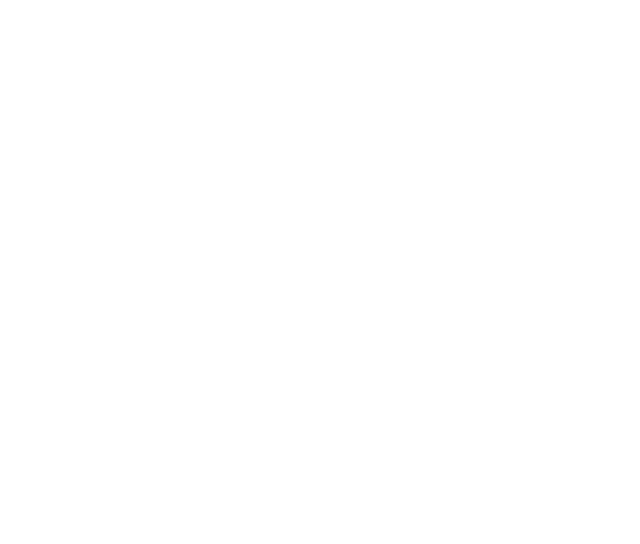
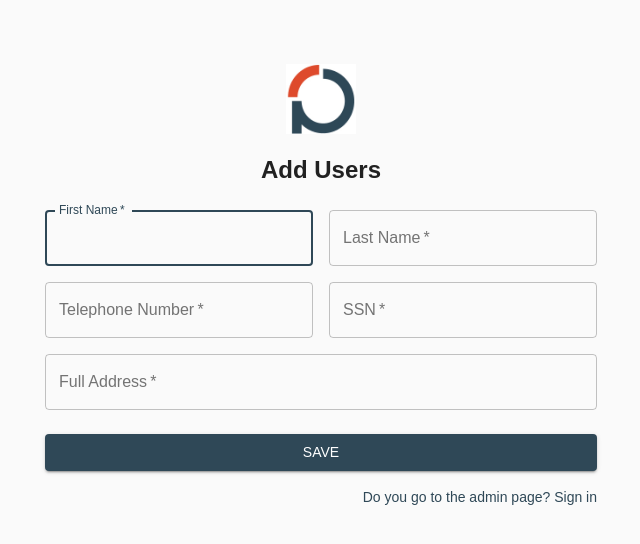
Before and after one commit to LucasHenriqueOliveira/test-assignment, a React (Create React App) app in the folder frontend/: page /user in a window 1280 px wide. Shown: the top 544 px of the page, without its empty margins (319-959 px from the left). Built offline with nearby package versions, Linux system fonts and the light colour scheme.

Commit message:
add user form page

```diff
--- a/frontend/package.json
+++ b/frontend/package.json
@@ -12,6 +12,7 @@
     "notistack": "^1.0.0",
     "react": "^16.13.1",
     "react-dom": "^16.13.1",
+    "react-hook-form": "^6.8.6",
     "react-hooks-helper": "^1.6.0",
     "react-router-dom": "^5.2.0",
     "react-scripts": "3.4.3"
--- a/frontend/src/App.js
+++ b/frontend/src/App.js
@@ -1,5 +1,5 @@
 import React from 'react';
-import { Switch, Route } from 'react-router';
+import { Switch, Route, Redirect } from 'react-router';
 import Login from './pages/Login';
 import User from './pages/User';
 import Admin from './pages/Admin';
@@ -11,9 +11,10 @@ function App() {
 		<div>
 			<SnackbarProvider maxSnack={3}>
 				<Switch>
-					<Route path='/login' component={Login} />
-					<Route path='/user' component={User} />
-					<PrivateRoute path='*' component={Admin} />
+					<Route path='/login' exact={true} component={Login} />
+					<Route path='/user' exact={true} component={User} />
+					<PrivateRoute path='/main' exact={true} component={Admin} />
+					<Redirect exact from="/" to="/user"/>
 				</Switch>
 			</SnackbarProvider>
 		</div>
--- a/frontend/src/pages/Admin/index.js
+++ b/frontend/src/pages/Admin/index.js
@@ -6,6 +6,6 @@ export default function Admin() {
     const { enqueueSnackbar } = useSnackbar();
 
     return (
-        <div></div>
+        <div>main</div>
     );
 }
--- a/frontend/src/pages/Login/index.js
+++ b/frontend/src/pages/Login/index.js
@@ -1,5 +1,5 @@
 import React, { useState } from 'react';
-import { Link, useHistory } from 'react-router-dom';
+import { useHistory } from 'react-router-dom';
 import Button from '@material-ui/core/Button';
 import CssBaseline from '@material-ui/core/CssBaseline';
 import TextField from '@material-ui/core/TextField';
@@ -9,6 +9,7 @@ import { makeStyles } from '@material-ui/core/styles';
 import Container from '@material-ui/core/Container';
 import api from '../../services/api';
 import Logo from '../../assets/logo.jpg';
+import Link from '@material-ui/core/Link';
 import { useSnackbar } from 'notistack';
 
 const useStyles = makeStyles((theme) => ({
@@ -18,10 +19,6 @@ const useStyles = makeStyles((theme) => ({
         flexDirection: 'column',
         alignItems: 'center',
     },
-    avatar: {
-        margin: theme.spacing(1),
-        backgroundColor: theme.palette.secondary.main,
-    },
     form: {
         width: '100%', // Fix IE 11 issue.
         marginTop: theme.spacing(1),
@@ -29,6 +26,13 @@ const useStyles = makeStyles((theme) => ({
     submit: {
         margin: theme.spacing(3, 0, 2),
     },
+    logo: {
+        marginBottom: 20,
+        width: 90
+    },
+    newUser: {
+        cursor: 'pointer'
+    }
 }));
 
 export default function Login() {
@@ -41,23 +45,52 @@ export default function Login() {
     async function handleLogin(event) {
         event.preventDefault();
 
-        try {
-            const response = await api.post('login', { email, password });
-
-            if(response) {
-                localStorage.setItem('authToken', response.data.authToken);
-                history.push('/main');
-            }
-        } catch(err) {
-            let message = (err.response.data.hasOwnProperty("error")) ? err.response.data.error: 'Error!';
-            enqueueSnackbar(message, {
+        // checks if fields are filled
+        if(!email || !password) {
+            enqueueSnackbar('Email and password fields are required.', {
                 variant: 'error',
                 anchorOrigin: {
                     vertical: 'top',
                     horizontal: 'center',
                 },
             });
+            return;
         }
+
+        // send to api /login
+        await api.post('login', { email, password })
+            .then(response => {
+                localStorage.setItem('authToken', response.data.authToken);
+                history.push('/main');
+            })
+            .catch(function (err) {
+                let message = '';
+                if (err.response) {
+                    // Request made and server responded
+                    console.log(err.response.data);
+                    console.log(err.response.status);
+                    console.log(err.response.headers);
+                    message = err.response.data.hasOwnProperty("error");
+                } else if (err.request) {
+                    // The request was made but no response was received
+                    console.log(err.request);
+                    message = 'API request error!';
+                }
+
+                enqueueSnackbar(message, {
+                    variant: 'error',
+                    anchorOrigin: {
+                        vertical: 'top',
+                        horizontal: 'center',
+                    },
+                });
+            });
+    }
+
+    // redirect to User page
+    function goUser(event) {
+        event.preventDefault();
+        history.push('/user');
     }
 
     return (
@@ -65,7 +98,7 @@ export default function Login() {
             <CssBaseline />
             <div className={classes.paper}>
 
-                <img aria-hidden="true" alt="LinqPal" src={Logo} width="90px" style={{marginBottom: 20}}/>
+                <img aria-hidden="true" alt="LinqPal" src={Logo} className={classes.logo}/>
 
                 <Typography component="h1" variant="h5">
                     LinqPal
@@ -85,6 +118,7 @@ export default function Login() {
                         autoComplete="email"
                         autoFocus
                     />
+
                     <TextField
                         variant="outlined"
                         margin="normal"
@@ -98,6 +132,7 @@ export default function Login() {
                         id="password"
                         autoComplete="current-password"
                     />
+
                     <Button
                         type="submit"
                         fullWidth
@@ -107,10 +142,10 @@ export default function Login() {
                     >
                         Log In
                     </Button>
-                    <Grid container>
-                        <Grid item xs>
-                            <Link to="/user" variant="body2">
-                                Register User
+                    <Grid container justify="flex-end">
+                        <Grid item>
+                            <Link onClick={goUser} variant="body2" className={classes.newUser}>
+                                Add New User
                             </Link>
                         </Grid>
                     </Grid>
--- a/frontend/src/pages/User/index.js
+++ b/frontend/src/pages/User/index.js
@@ -1,11 +1,206 @@
-import React, { useState } from 'react';
+import React from 'react';
 import { useSnackbar } from 'notistack';
+import { useHistory } from 'react-router-dom';
+import Button from '@material-ui/core/Button';
+import CssBaseline from '@material-ui/core/CssBaseline';
+import TextField from '@material-ui/core/TextField';
+import Link from '@material-ui/core/Link';
+import Grid from '@material-ui/core/Grid';
+import Typography from '@material-ui/core/Typography';
+import { makeStyles } from '@material-ui/core/styles';
+import Container from '@material-ui/core/Container';
+import Logo from '../../assets/logo.jpg';
+import { useForm } from 'react-hook-form';
+import api from '../../services/api';
 
+const useStyles = makeStyles((theme) => ({
+    paper: {
+        marginTop: theme.spacing(8),
+        display: 'flex',
+        flexDirection: 'column',
+        alignItems: 'center',
+    },
+    form: {
+        width: '100%', // Fix IE 11 issue.
+        marginTop: theme.spacing(3),
+    },
+    submit: {
+        margin: theme.spacing(3, 0, 2),
+    },
+    logo: {
+        marginBottom: 20,
+        width: 70
+    },
+    login: {
+        cursor: 'pointer'
+    }
+}));
 
 export default function User() {
+    const classes = useStyles();
+    const history = useHistory();
     const { enqueueSnackbar } = useSnackbar();
+    const { register, handleSubmit } = useForm(); // initialize the hook
+
+    async function onSubmit(data, event) {
+
+        // checks if fields are filled
+        if(!data.firstName || !data.lastName || !data.telephoneNumber || !data.ssn || !data.fullAddress) {
+            enqueueSnackbar('Please fill in all fields.', {
+                variant: 'error',
+                anchorOrigin: {
+                    vertical: 'top',
+                    horizontal: 'center',
+                },
+            });
+            return;
+        }
+
+        // send to api /user
+        await api.post('user', data)
+            .then(response => {
+
+                // reset form values
+                event.target.reset();
+
+                // message success
+                enqueueSnackbar('User saved successfully', {
+                    variant: 'success',
+                    anchorOrigin: {
+                        vertical: 'top',
+                        horizontal: 'center',
+                    },
+                });
+            })
+            .catch(function (err) {
+                let message = '';
+                if (err.response) {
+                    // Request made and server responded
+                    console.log(err.response.data);
+                    console.log(err.response.status);
+                    console.log(err.response.headers);
+                    message = err.response.data.hasOwnProperty("error");
+                } else if (err.request) {
+                    // The request was made but no response was received
+                    console.log(err.request);
+                    message = 'API request error!';
+                }
+
+                // message error
+                enqueueSnackbar(message, {
+                    variant: 'error',
+                    anchorOrigin: {
+                        vertical: 'top',
+                        horizontal: 'center',
+                    },
+                });
+            });
+    }
+
+    // redirect to Login page
+    function goLogin(event) {
+        event.preventDefault();
+        history.push('/login');
+    }
 
     return (
-        <div></div>
+        <Container component="main" maxWidth="sm">
+            <CssBaseline />
+            <div className={classes.paper}>
+
+                <img aria-hidden="true" alt="LinqPal" src={Logo} className={classes.logo}/>
+
+                <Typography component="h1" variant="h5">
+                    Add Users
+                </Typography>
+
+                <form onSubmit={handleSubmit(onSubmit)} className={classes.form} noValidate>
+                    <Grid container spacing={2}>
+                        <Grid item xs={12} sm={6}>
+                            <TextField
+                                autoComplete="fname"
+                                name="firstName"
+                                variant="outlined"
+                                required
+                                fullWidth
+                                id="firstName"
+                                label="First Name"
+                                inputRef={register}
+                                autoFocus
+                            />
+                        </Grid>
+
+                        <Grid item xs={12} sm={6}>
+                            <TextField
+                                variant="outlined"
+                                required
+                                fullWidth
+                                id="lastName"
+                                label="Last Name"
+                                name="lastName"
+                                autoComplete="lname"
+                                inputRef={register}
+                            />
+                        </Grid>
+
+                        <Grid item xs={12} sm={6}>
+                            <TextField
+                                variant="outlined"
+                                required
+                                fullWidth
+                                name="telephoneNumber"
+                                label="Telephone Number"
+                                id="telephoneNumber"
+                                inputRef={register}
+                            />
+                        </Grid>
+
+                        <Grid item xs={12} sm={6}>
+                            <TextField
+                                variant="outlined"
+                                required
+                                fullWidth
+                                id="ssn"
+                                label="SSN"
+                                name="ssn"
+                                inputRef={register}
+                            />
+                        </Grid>
+
+                        <Grid item xs={12}>
+                            <TextField
+                                variant="outlined"
+                                required
+                                fullWidth
+                                id="fullAddress"
+                                label="Full Address"
+                                name="fullAddress"
+                                autoComplete="address"
+                                inputRef={register}
+                            />
+                        </Grid>
+
+                    </Grid>
+
+                    <Button
+                        type="submit"
+                        fullWidth
+                        variant="contained"
+                        color="primary"
+                        className={classes.submit}
+                    >
+                        Save
+                    </Button>
+
+                    <Grid container justify="flex-end">
+                        <Grid item>
+                            <Link onClick={goLogin} variant="body2" className={classes.login}>
+                                Do you go to the admin page? Sign in
+                            </Link>
+                        </Grid>
+                    </Grid>
+                </form>
+            </div>
+        </Container>
     );
 }
```
Also changed, not shown: 1 other file (tests, documents, lock files or other folders).
